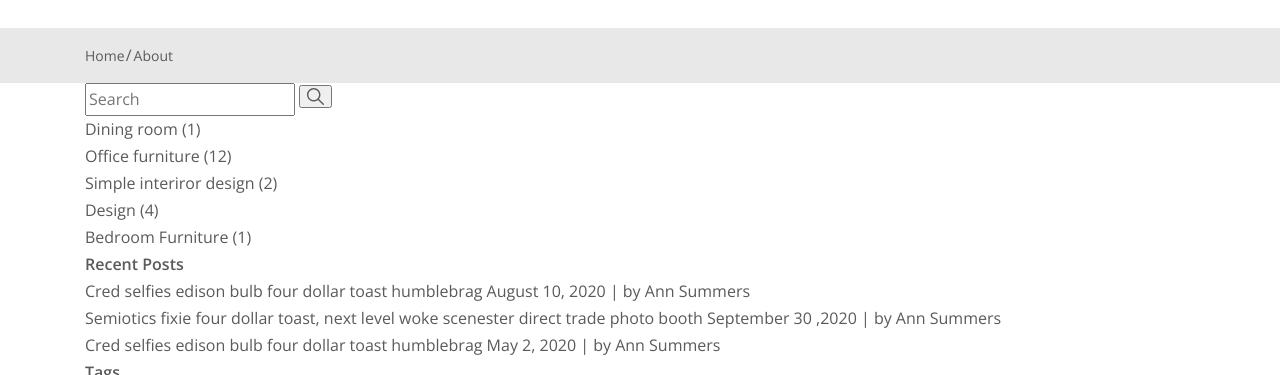
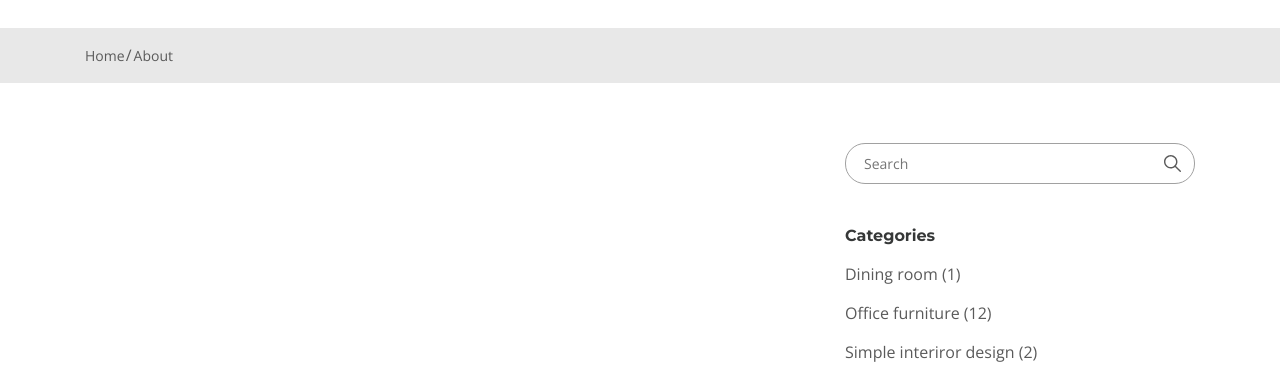
Before and after one commit to TwiDef/desire, a website: page app/blog.html in a window 1280 px wide. Shown: the part 92-467 px from the top of the page. Drawn offline with nearby package versions, Linux system fonts and the light colour scheme.

Commit message:
blog aside done

```diff
--- a/app/blog.html
+++ b/app/blog.html
@@ -96,7 +96,7 @@
                                 </button>
                             </form>
                             <div class="blog__category">
-                                <h6 class="blog__category-title"></h6>
+                                <h6 class="blog__category-title">Categories</h6>
                                 <ul class="blog__category-list">
                                     <li class="blog__category-item">
                                         <a class="blog__category-link" href="#">
@@ -126,7 +126,7 @@
                                 </ul>
                             </div>
                             <div class="recent-posts">
-                                <h6 class="recent-posts-title">Recent Posts</h6>
+                                <h6 class="recent-posts__title">Recent Posts</h6>
                                 <ul class="recent-posts__list">
                                     <li class="recent-posts__item">
                                         <a class="recent-posts__item-title" href="#">
@@ -151,13 +151,13 @@
                                     </li>
                                 </ul>
                             </div>
-                            <div class="blog__tegs">
-                                <h6 class="blog__tegs-title">Tags</h6>
-                                <a class="blog__tegs-link" href="#">Dining room futniture</a>
-                                <a class="blog__tegs-link" href="#">Chair</a>
-                                <a class="blog__tegs-link" href="#">Table</a>
-                                <a class="blog__tegs-link" href="#">Bedroom</a>
-                                <a class="blog__tegs-link" href="#">Furniture</a>
+                            <div class="blog__tags">
+                                <h6 class="blog__tags-title">Tags</h6>
+                                <a class="blog__tags-link" href="#">Dining room futniture</a>
+                                <a class="blog__tags-link" href="#">Chair</a>
+                                <a class="blog__tags-link" href="#">Table</a>
+                                <a class="blog__tags-link" href="#">Bedroom</a>
+                                <a class="blog__tags-link" href="#">Furniture</a>
                             </div>
                             <ul class="blog__social">
                                 <li class="blog__social-item">
--- a/app/scss/style.scss
+++ b/app/scss/style.scss
@@ -175,7 +175,7 @@
     padding-top: 40px;
     transition: all 0.3s;
     box-shadow: 0px 0px 16px 0px black;
-    z-index: 5;
+    z-index: 1000;
     &.rightside-menu--close {
         transform: translateX(110%);
     }
@@ -731,7 +731,7 @@
         padding-left: 284px;
         display: flex;
     }
-    &__social-item + .contact__social-item {
+    &__social-item+.contact__social-item {
         padding-left: 40px;
         margin-bottom: 20px;
     }
@@ -822,4 +822,97 @@
     }
 }
 
-// 8:40:20
+.blog {
+    padding: 60px 0 100px;
+    &__inner {
+        display: flex;
+        justify-content: space-between;
+    }
+    &__category {
+        margin-bottom: 36px;
+    }
+    &__category-title,
+    &__tags-title {
+        @extend %title-font;
+        margin-bottom: 14px;
+        line-height: 23px;
+        color: $black;
+    }
+    &__category-item {
+        margin-bottom: 12px;
+        &:hover {
+            color: $black;
+            font-weight: 700;
+        }
+    }
+    &__tags {
+        margin-bottom: 50px;
+    }
+    &__tags-link {
+        font-size: 14px;
+        color: $light-grey;
+        font-weight: 600;
+        padding: 0 16px;
+        margin-bottom: 10px;
+        margin-right: 10px;
+        display: inline-block;
+        border: 1px solid $light-grey;
+        border-radius: 14px;
+    }
+    &__social {
+        display: flex;
+    }
+    &__social-item {
+        margin-right: 20px;
+    }
+}
+
+.recent-posts {
+    margin-bottom: 40px;
+    &__title {
+        @extend %title-font;
+        margin-bottom: 22px;
+        line-height: 23px;
+        color: $black;
+    }
+    &__item {
+        margin-bottom: 12px;
+    }
+    &__item-title {
+        display: block;
+    }
+    &__date,
+    &__author {
+        font-size: 14px;
+        color: $light-grey;
+    }
+}
+
+.aside {
+    width: 350px;
+    margin-left: 30px;
+    &__search {
+        position: relative;
+        margin-bottom: 40px;
+    }
+    &__search-input {
+        padding: 6px 38px 6px 18px;
+        border: 1px solid $light-grey;
+        border-radius: 20px;
+        display: block;
+        width: 100%;
+        &::placeholder {
+            font-size: 14px;
+        }
+    }
+    &__search-btn {
+        cursor: pointer;
+        border: none;
+        background-color: transparent;
+        position: absolute;
+        top: 11px;
+        right: 8px;
+    }
+}
+
+//
```
Also changed, not shown: app/css/style.min.css.
